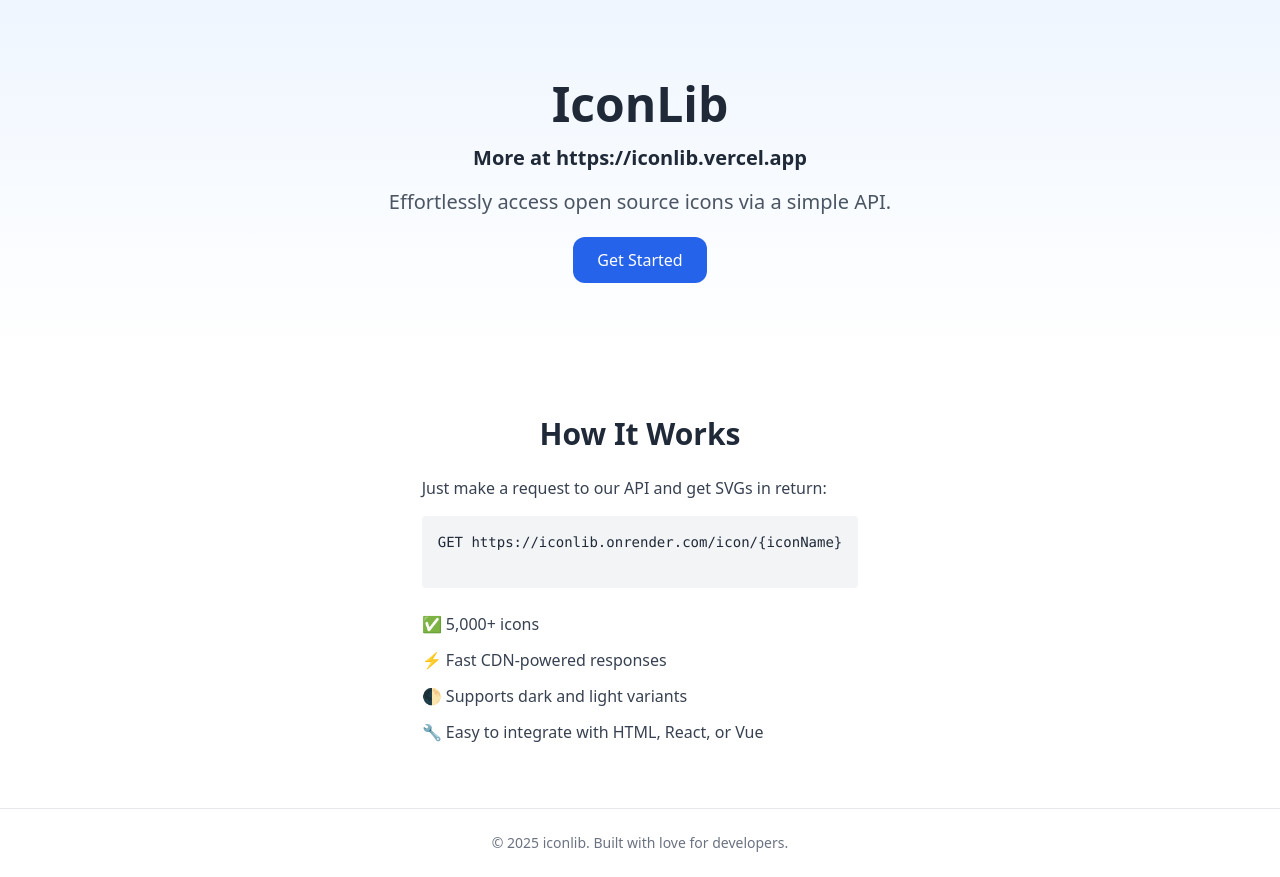
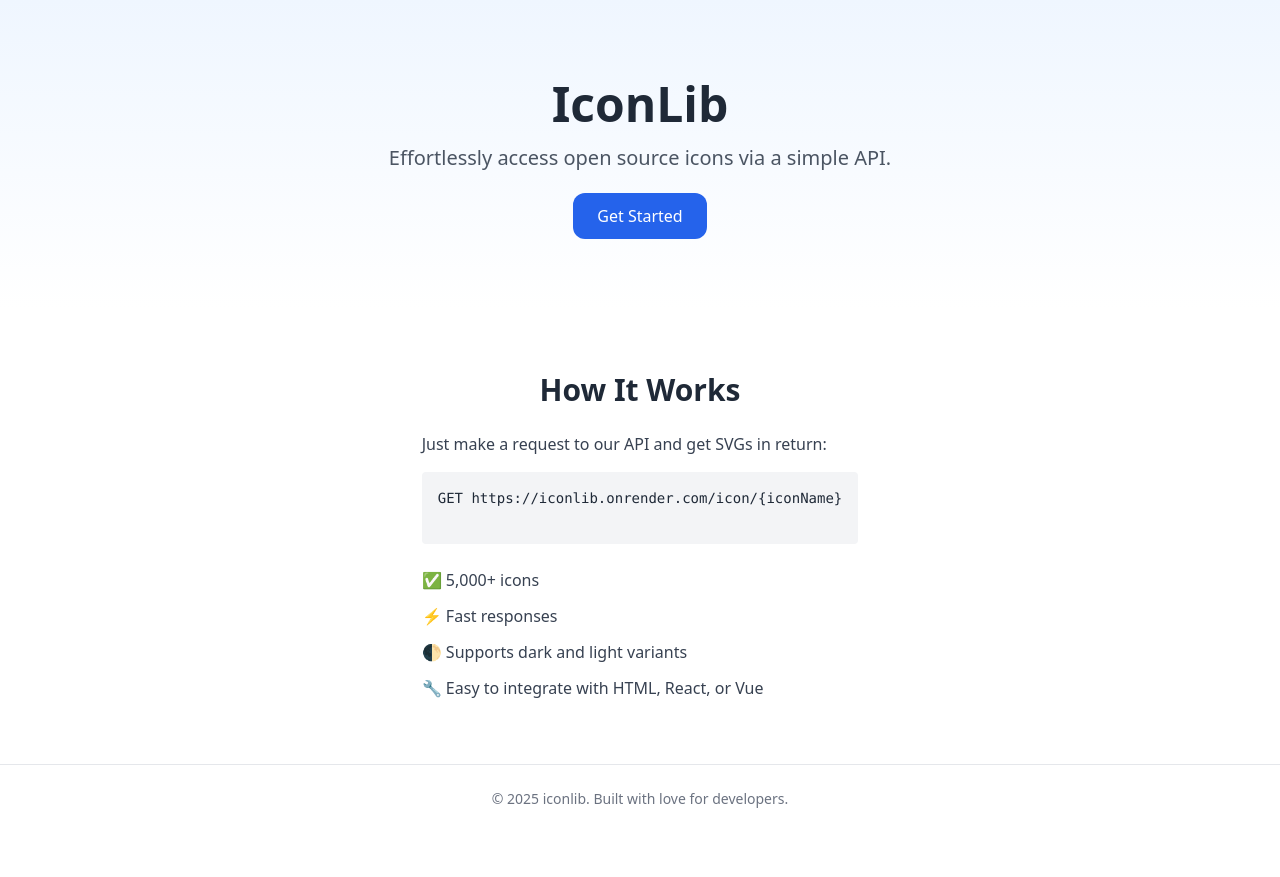
Before and after one commit to DavidBalishyan/iconlib-go, a plain HTML site: page public/index.html in a window 1280 px wide. After the commit the page ends 833 px from the top, so only its background shows below. Drawn offline with nearby package versions, Linux system fonts and the light colour scheme.

Commit message:
a commit

```diff
--- a/public/index.html
+++ b/public/index.html
@@ -3,7 +3,7 @@
 <head>
   <meta charset="UTF-8" />
   <meta name="viewport" content="width=device-width, initial-scale=1.0" />
-  <title>iconlib — Simple Icon API</title>
+  <title>iconlib</title>
   <script src="https://cdn.tailwindcss.com"></script>
 </head>
 <body class="bg-white text-gray-800 flex flex-col min-h-screen">
@@ -11,7 +11,6 @@
   <!-- Hero -->
   <section class="text-center px-6 py-20 bg-gradient-to-b from-blue-50 to-white">
     <h1 class="text-5xl font-bold mb-4">IconLib</h1>
-    <h1 class="text-xl font-bold mb-4">More at <a href="https://iconlib.vercel.app">https://iconlib.vercel.app</a></h1>
     <p class="text-xl mb-8 text-gray-600">Effortlessly access open source icons via a simple API.</p>
     <a href="#get-started" class="bg-blue-600 hover:bg-blue-700 text-white px-6 py-3 rounded-xl transition">
       Get Started
@@ -27,7 +26,7 @@
     </pre>
     <ul class="space-y-3 text-gray-700">
       <li>✅ 5,000+ icons</li>
-      <li>⚡ Fast CDN-powered responses</li>
+      <li>⚡ Fast responses</li>
       <li>🌓 Supports dark and light variants</li>
       <li>🔧 Easy to integrate with HTML, React, or Vue</li>
     </ul>
```
